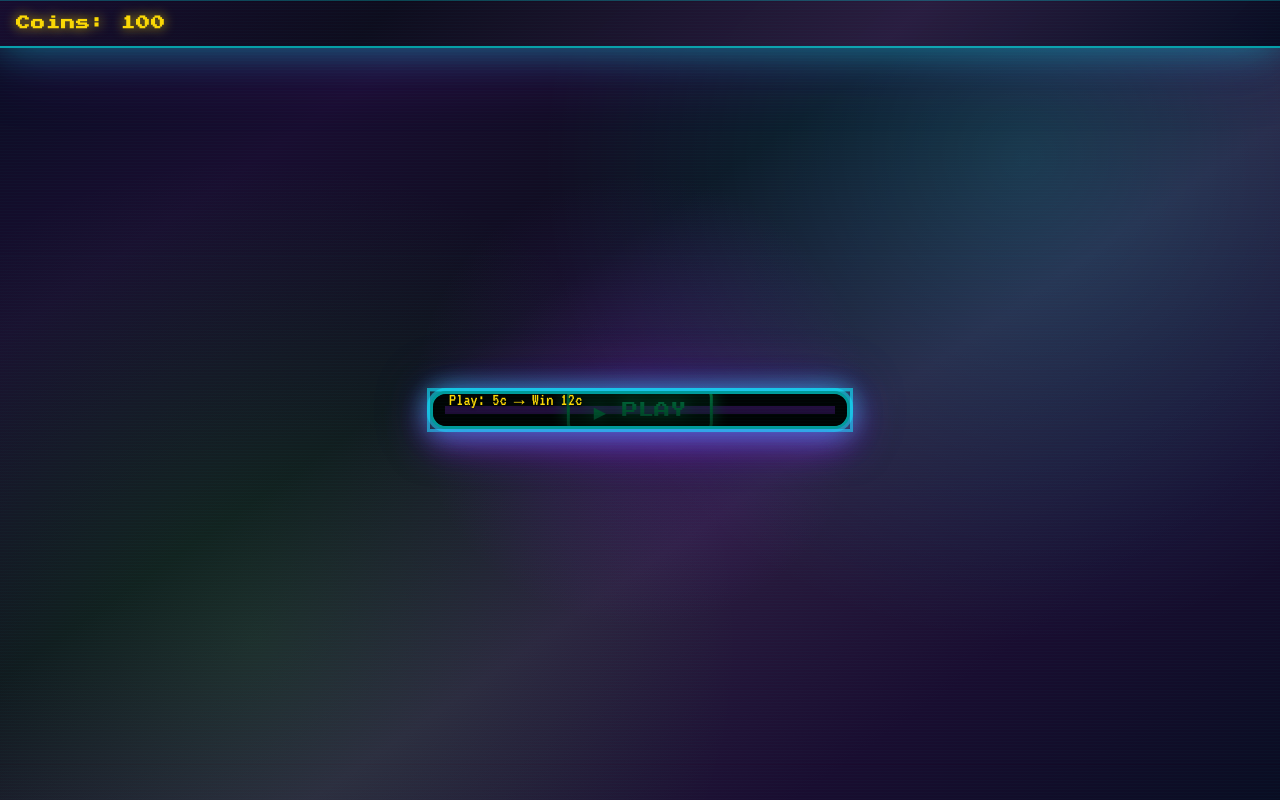
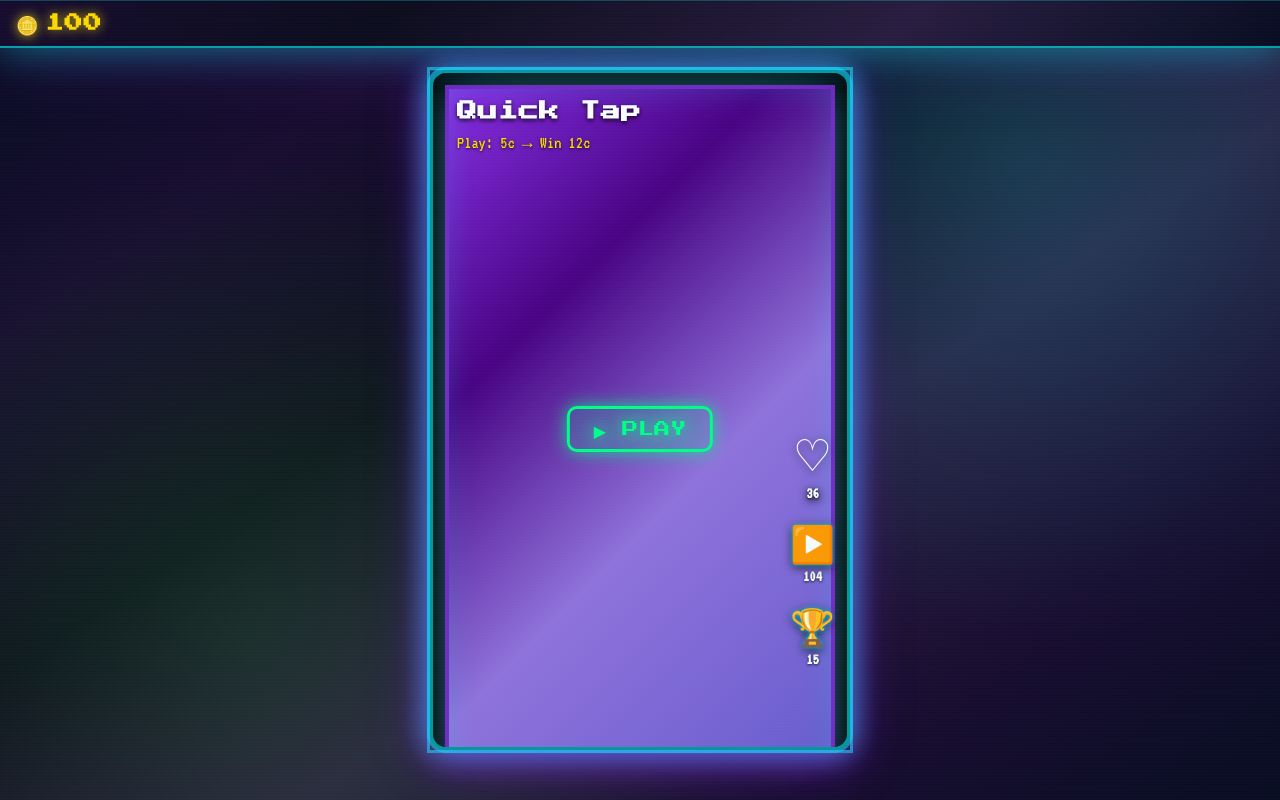
Before and after one commit to moltrus/playtok-webapp, a React (Create React App) app: page / in a window 1280 px wide. Built offline with nearby package versions, Linux system fonts and the light colour scheme; no server answers.

Commit message:
Changed game info and coin balance appearance

```diff
--- a/src/App.css
+++ b/src/App.css
@@ -228,9 +228,20 @@ html, body, #root, .app-root {
   color: #ffd700;
   text-shadow: 0 0 12px rgba(255, 215, 0, 0.8);
   font-family: 'Press Start 2P', monospace;
-  font-size: 14px;
+  font-size: 18px;
   flex-shrink: 0;
   min-width: 0;
+  display: inline-flex;
+  align-items: baseline; /* Align on baseline for better text alignment */
+  gap: 6px; /* Spacing between emoji and number */
+  line-height: 1;
+}
+
+.coin-bar span::before {
+  content: '🪙';
+  font-size: 18px; /* Same as number text height */
+  display: inline-block;
+  line-height: 1;
 }
 .iap-buttons {
   display: flex;
@@ -320,8 +331,9 @@ html, body, #root, .app-root {
 /* Larger screens */
 @media (min-width: 768px) {
   .game-card {
-    max-width: 480px;
-    flex: 0 1 auto; /* Don't stretch on larger screens */
+    max-width: 420px; /* Narrower on desktop for better aspect ratio */
+    height: 85vh; /* Fixed height on desktop */
+    flex: 0 0 auto; /* Don't grow or shrink */
   }
   .feed-slide {
     padding: 60px 16px 40px;
@@ -355,6 +367,7 @@ html, body, #root, .app-root {
     border-radius: 16px;
     margin: 0;
     height: auto; /* Auto height on larger screens */
+    flex: 1; /* Allow it to fill available space */
   }
 }
 
@@ -366,14 +379,14 @@ html, body, #root, .app-root {
 }
 .stats-sidebar {
   display: none; /* Deprecated */
-  align-items: center;
+}
+
 .preview-thumb {
   width: 100%;
   flex: 1; /* Fill available height */
   min-height: 0; /* Allow flexbox to shrink if needed */
   border-radius: 0;
-  background:
-    linear-gradient(135deg, #8a2be2 0%, #4b0082 30%, #9370db 60%, #6a5acd 100%);
+  background: linear-gradient(135deg, #8a2be2 0%, #4b0082 30%, #9370db 60%, #6a5acd 100%);
   position: relative;
   overflow: hidden;
   display: flex;
@@ -390,11 +403,8 @@ html, body, #root, .app-root {
     flex: 0 0 auto;
     aspect-ratio: 9/16;
   }
-} justify-content: center;
-  transition: all 0.2s ease;
-  border: none;
-  box-sizing: border-box;
 }
+
 .preview-thumb.clickable {
   cursor: pointer;
 }
@@ -438,6 +448,7 @@ html, body, #root, .app-root {
   line-height: 1;
   z-index: 5;
   white-space: nowrap;
+  pointer-events: none; /* Allow clicks to pass through to preview-thumb */
 }
 
 .preview-thumb.disabled .play-indicator {
@@ -554,16 +565,17 @@ html, body, #root, .app-root {
   50% { transform: scale(1.2); }
 }
 
-/* Instagram Reels-style game info overlay at bottom */
+/* Instagram Reels-style game info overlay at top left */
 .game-info-overlay {
   position: absolute;
-  bottom: 0;
+  top: 0;
   left: 0;
-  right: 0;
-  padding: 12px; /* Reduced padding for mobile */
-  background: linear-gradient(to top, rgba(0, 0, 0, 0.8) 0%, rgba(0, 0, 0, 0.4) 70%, transparent 100%);
+  right: auto;
+  padding: 20px; /* Increased padding for spacing from edges */
+  background: transparent;
   z-index: 9;
   pointer-events: none;
+  max-width: 70%; /* Don't overlap with stats on right */
 }
 
 .game-info-overlay h2 {
@@ -587,7 +599,7 @@ html, body, #root, .app-root {
 /* Larger screens */
 @media (min-width: 768px) {
   .game-info-overlay {
-    padding: 16px;
+    padding: 24px;
   }
   .game-info-overlay h2 {
     font-size: 20px;
--- a/src/components/CoinBar.js
+++ b/src/components/CoinBar.js
@@ -5,7 +5,7 @@ export default function CoinBar() {
 
   return (
     <div className="coin-bar">
-      <span>Coins: {coins}</span>
+      <span>{coins}</span>
       {/* <div className="iap-buttons">
         <button onClick={() => addCoinsPurchase('small')}>+100</button>
         <button onClick={() => addCoinsPurchase('medium')}>+250</button>
```
